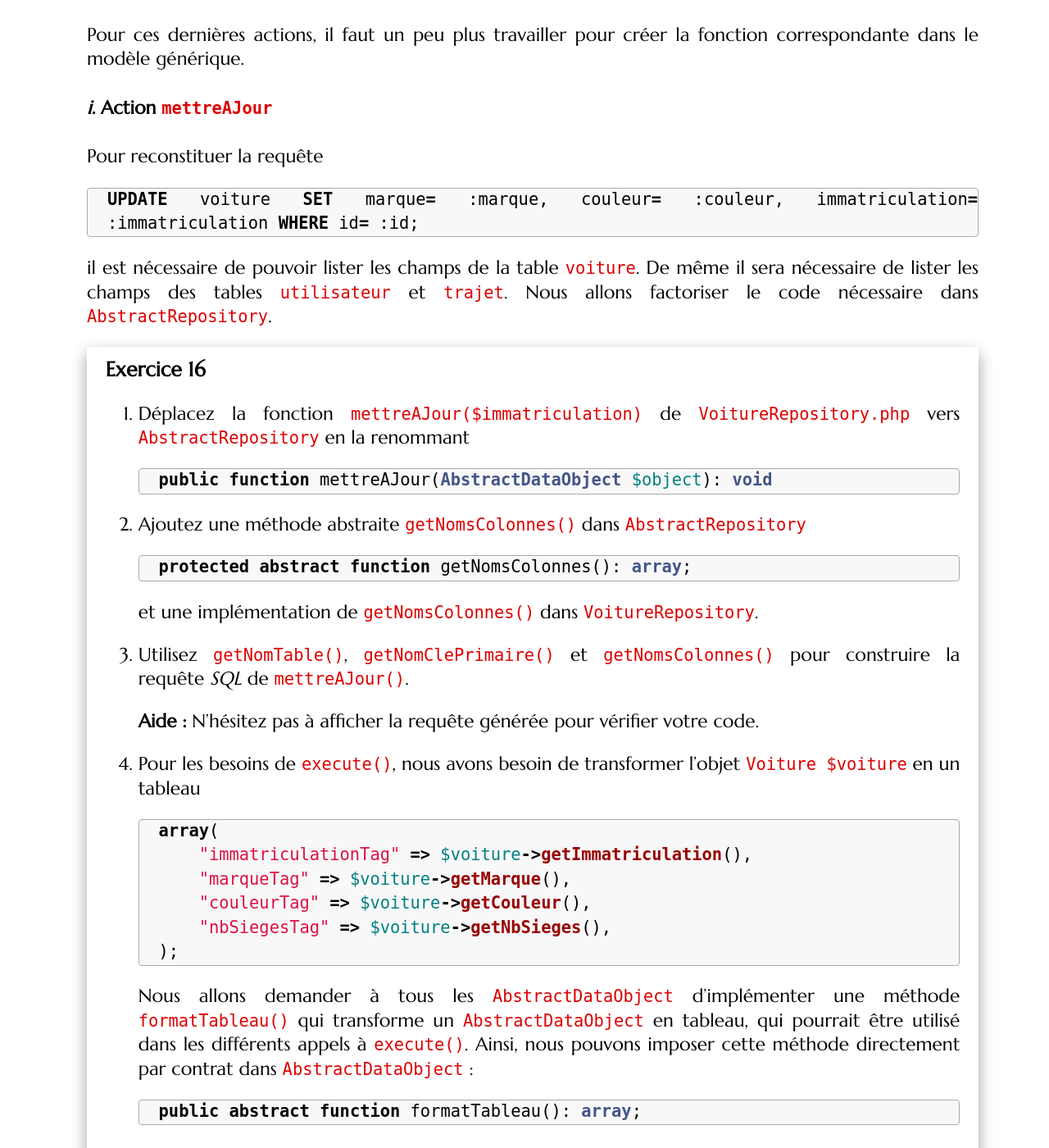
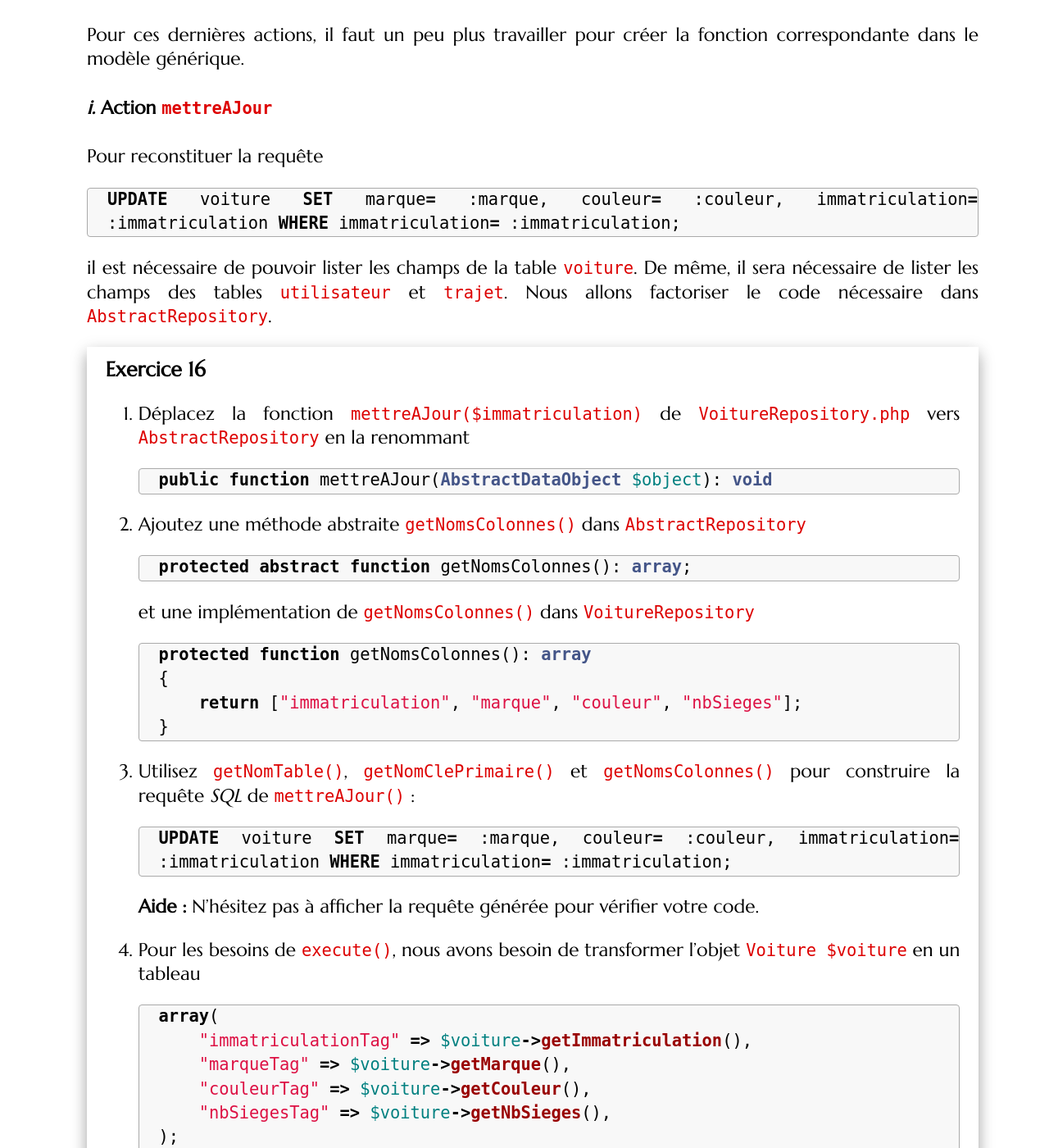
Before and after one commit to romainlebreton/R3.01-DeveloppementWeb, a Jekyll site: the page built from tutorials/tutorial6.md, in a window 1280 px wide and 1400 px high, scrolled down 15178 px. Shown: the whole window at 82% size. Built offline with Jekyll 4.4.1, drawn with Linux system fonts in a browser that asks for light colours; some web fonts are replaced; some of the changed text lies outside the part shown.

````diff
--- a/tutorials/tutorial6.md
+++ b/tutorials/tutorial6.md
@@ -664,9 +664,9 @@ Après on la déplacera dans AbstractRepository
 
 Pour reconstituer la requête
 ```sql
-UPDATE voiture SET marque= :marque, couleur= :couleur, immatriculation= :immatriculation WHERE id= :id;
+UPDATE voiture SET marque= :marque, couleur= :couleur, immatriculation= :immatriculation WHERE immatriculation= :immatriculation;
 ```
-il est nécessaire de pouvoir lister les champs de la table `voiture`. De même il sera nécessaire de lister
+il est nécessaire de pouvoir lister les champs de la table `voiture`. De même, il sera nécessaire de lister
 les champs des tables `utilisateur` et `trajet`. Nous allons factoriser le code nécessaire dans `AbstractRepository`.
 
 <div class="exercise">
@@ -682,10 +682,19 @@ les champs des tables `utilisateur` et `trajet`. Nous allons factoriser le code
    ```php
    protected abstract function getNomsColonnes(): array;
    ```
-   et une implémentation de `getNomsColonnes()` dans `VoitureRepository`.
+   et une implémentation de `getNomsColonnes()` dans `VoitureRepository`
+   ```php
+   protected function getNomsColonnes(): array
+   {
+       return ["immatriculation", "marque", "couleur", "nbSieges"];
+   }
+    ```
 
 1. Utilisez `getNomTable()`, `getNomClePrimaire()` et `getNomsColonnes()` pour
-   construire la requête *SQL* de `mettreAJour()`.
+   construire la requête *SQL* de `mettreAJour()` :
+   ```sql
+   UPDATE voiture SET marque= :marque, couleur= :couleur, immatriculation= :immatriculation WHERE immatriculation= :immatriculation;
+   ```
 
    **Aide :** N'hésitez pas à afficher la requête générée pour vérifier votre
    code.
@@ -709,7 +718,18 @@ les champs des tables `utilisateur` et `trajet`. Nous allons factoriser le code
    ```php
    public abstract function formatTableau(): array;
    ```
-   Implémentez cette fonction dans `Voiture` et `Utilisateur`.
+   Implémentez cette fonction dans `Voiture` avec
+   ```php
+   public function formatTableau(): array
+   {
+       return array(
+           "immatriculationTag" => $this->immatriculation,
+           "marqueTag" => $this->marque,
+           "couleurTag" => $this->couleur,
+           "nbSiegesTag" => $this->nbSieges,
+       );
+   }
+   ```
 
 1. Utilisez `formatTableau()` dans `mettreAJour()` pour obtenir le tableau donné à
    `execute()`.
````
